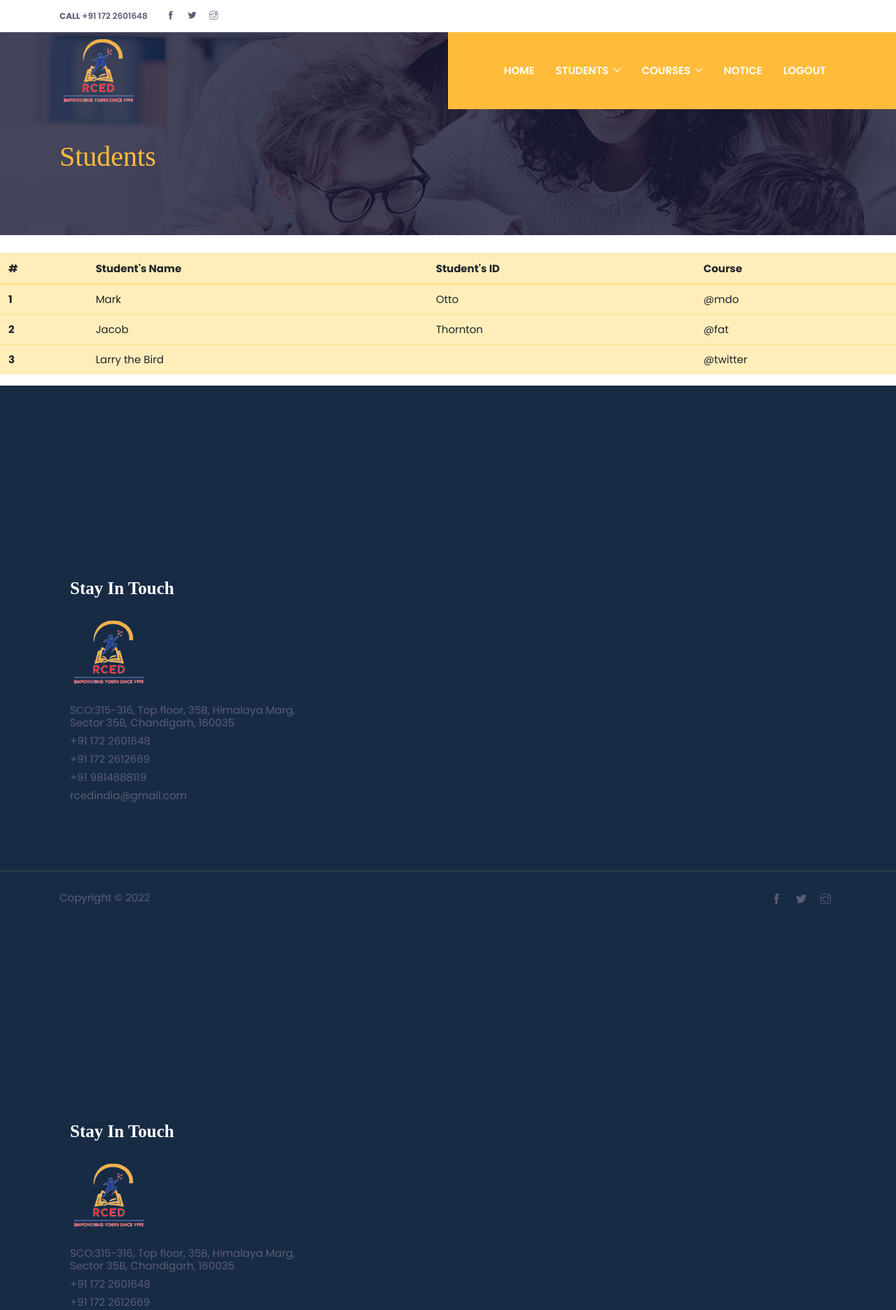
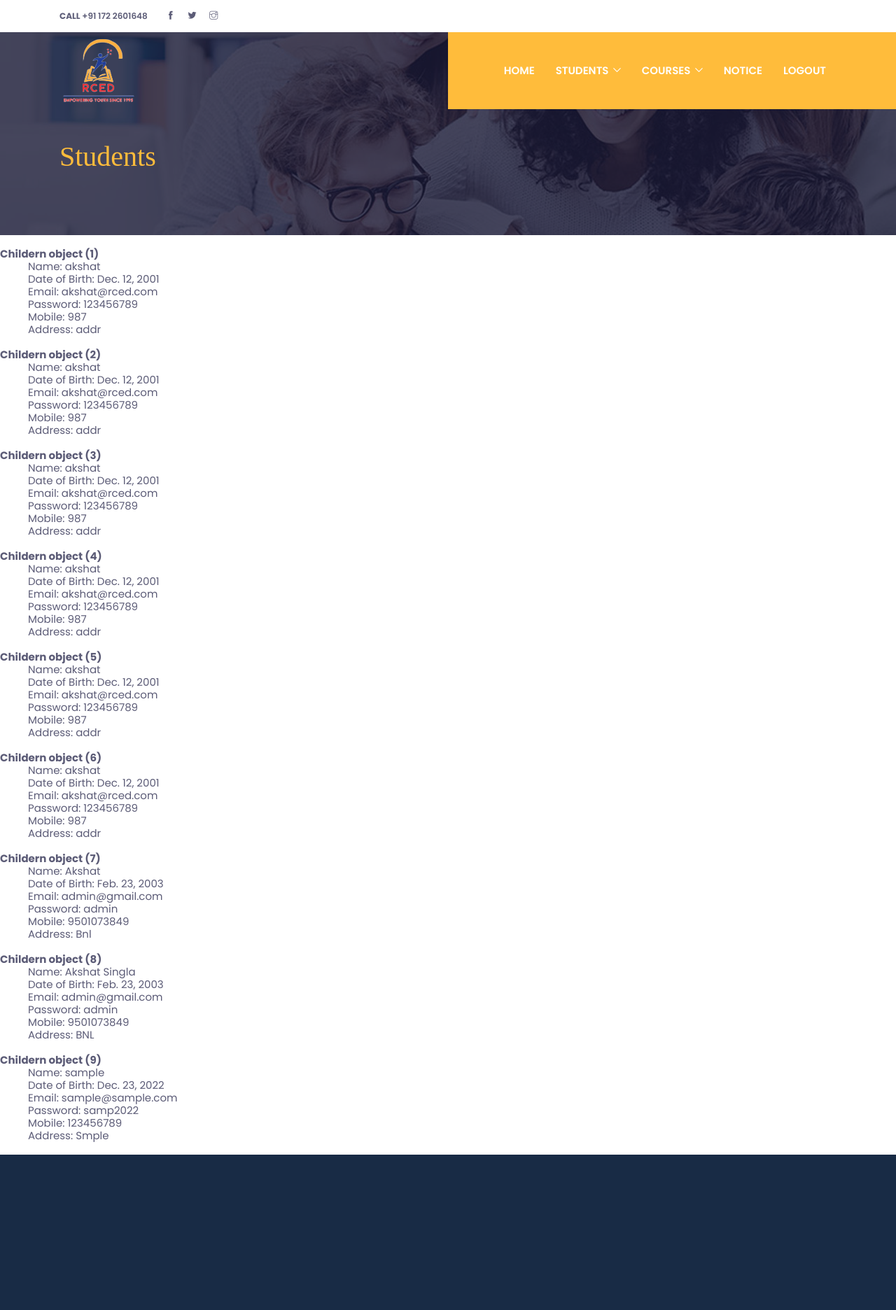
Before and after one commit to Khushi-Thapar/Learning-Management-System--ASK, a Django app: page /main/studentlist/ in a window 1280 px wide. Shown: the top 1872 px of the page at 70% size. Run offline with Django 4.2, Linux system fonts and the light colour scheme; data comes from the database, SQL or seed files in the repository; both versions use the stored data as it was after the commit; some libraries are stand-ins or nearby versions; some web fonts are replaced.

Commit message:
View enroll

```diff
--- a/main/views.py
+++ b/main/views.py
@@ -10,7 +10,9 @@ def index(request):
     return render(request, 'Admin-home.html')
 
 def studentlist(request):
-    return render(request, 'studentlist.html')
+    stu_list= Childern.objects.all()
+    return render(request, 'studentlist.html',
+    {'stu_list':stu_list})
 
 def courselist(request):
     return render(request, 'courselist.html')
--- a/templates/studentlist.html
+++ b/templates/studentlist.html
@@ -150,7 +150,19 @@
 <!-- /page title -->
 <br>
 <div class="student">
-<table class="table table-warning mt-2">
+    {% for Children in stu_list %}
+      <strong>{{ Children }}</strong>
+      <ul>
+        <li>Name: {{ Children.name }}</li>
+        <li>Date of Birth: {{ Children.dob }}</li>
+        <li>Email: {{ Children.email }}</li>
+        <li>Password: {{ Children.pas }}</li>
+        <li>Mobile: {{ Children.mobile }}</li>
+        <li>Address: {{ Children.add }}</li>
+      </ul>
+      <br/>
+      {% endfor %}
+<!-- <table class="table table-warning mt-2">
     <thead>
       <tr class="table-warning">
         <th scope="col">#</th>
@@ -178,7 +190,7 @@
         <td>@twitter</td>
       </tr>
     </tbody>
-  </table>
+  </table> -->
   </div>
 <!-- footer -->
 <footer>
```
Also changed, not shown: db.sqlite3.
